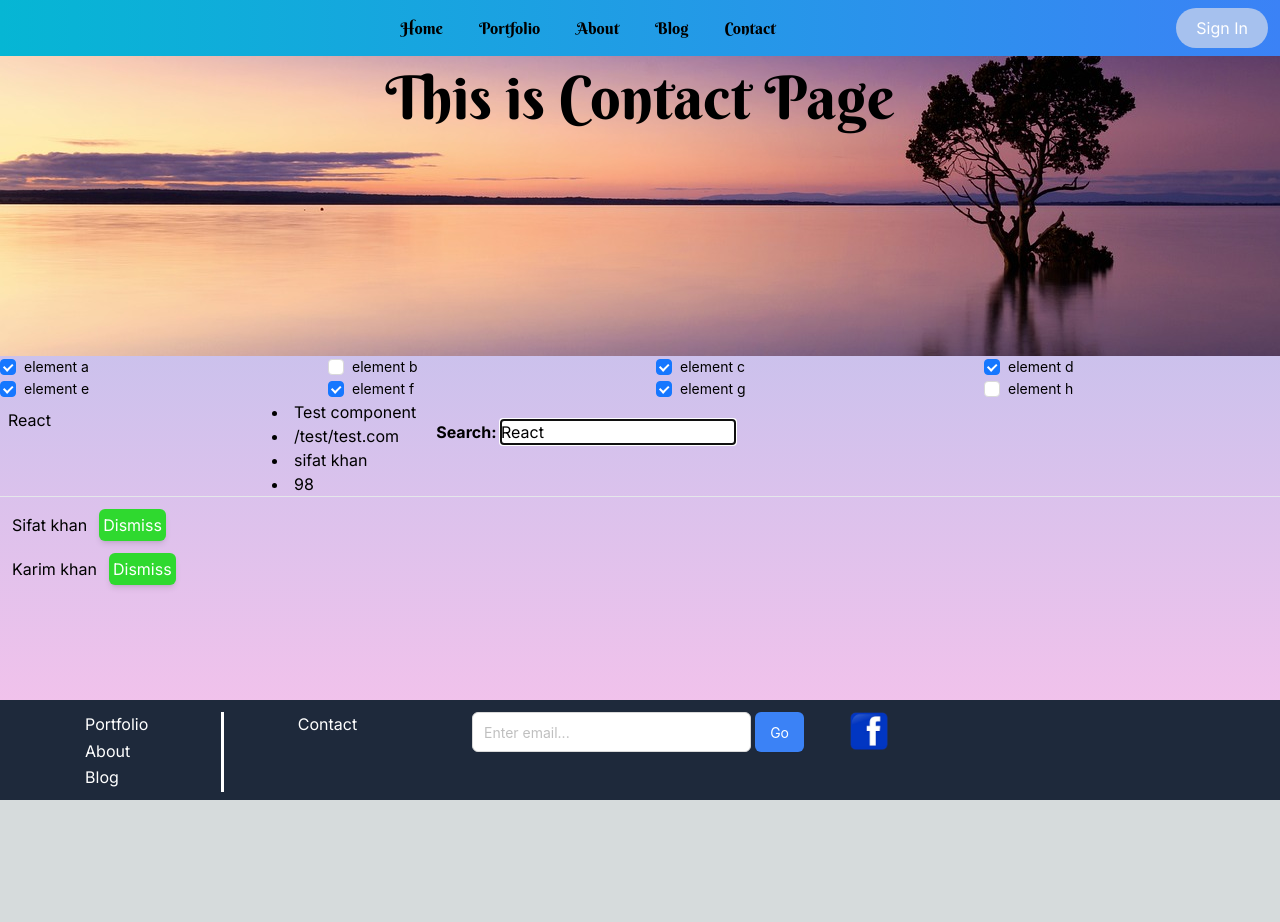
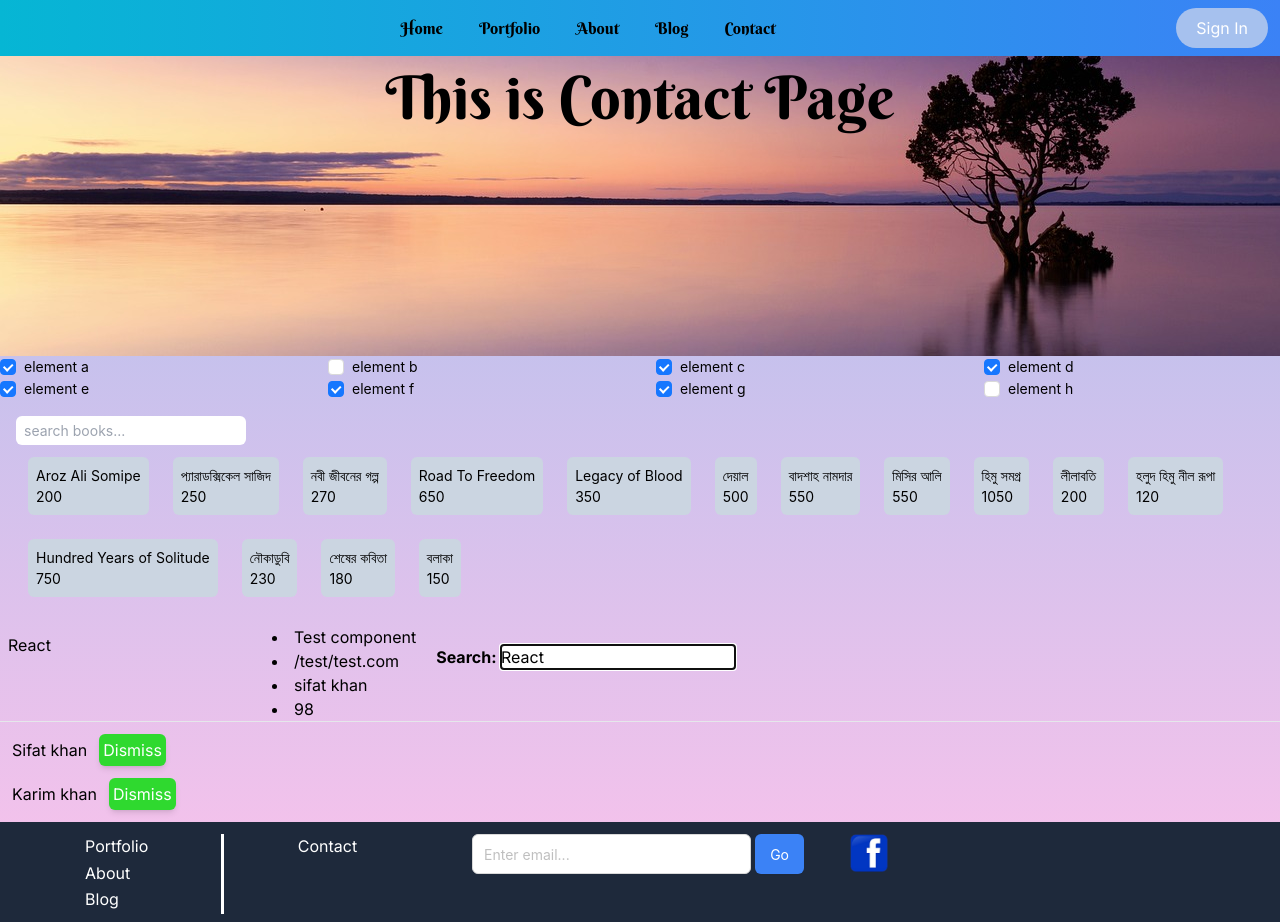
Before and after one commit to sifatkhaan/porfolio, a Next.js app: page /contact in a window 1280 px wide. Before the commit the page ends 800 px from the top, so only its background shows below. Built offline with nearby package versions, Linux system fonts and the light colour scheme; a web font is replaced by a local one.

Commit message:
search from json is done

```diff
--- /dev/null
+++ b/app/booksData.json
@@ -0,0 +1,109 @@
+
+[
+    {
+      "id": 1,
+      "photo": "/../../../../../../book1.jpg",
+      "name": "Aroz Ali Somipe",
+      "author": "Arif Ajad",
+      "price": 200
+    },
+    {
+      "id": 2,
+      "photo": "/../../../../../../book2.jpg",
+      "name": "প্যারাডক্সিকেল সাজিদ",
+      "author": "Arif Ajad",
+      "price": 250
+    },
+    {
+      "id": 3,
+      "photo": "/../../../../../../book3.jpg",
+      "name": "নবী জীবনের গল্প",
+      "author": "Arif Ajad",
+      "price": 270
+    },
+    {
+      "id": 4,
+      "photo": "/../../../../../../road_to_freedom.jpg",
+      "name": "Road To Freedom",
+      "author": "Jean-Paul Sartre",
+      "price": 650
+    },
+    {
+      "id": 5,
+      "photo": "/../../../../../../legacy_of_blood.jpg",
+      "name": "Legacy of Blood",
+      "author": "Anthony Mascharenhus",
+      "price": 350
+    },
+    {
+      "id": 6,
+      "photo": "/../../../../../../deyal.jpeg",
+      "name": "দেয়াল",
+      "author": "Humayun Ahmed",
+      "price": 500
+    },
+    {
+      "id": 7,
+      "photo": "/../../../../../../Badshah-Namdar.jpg",
+      "name": "বাদশাহ নামদার",
+      "author": "Humayun Ahmed",
+      "price": 550
+    },
+    {
+      "id": 8,
+      "photo": "/../../../../../../misir_ali.jpg",
+      "name": "মিসির আলি",
+      "author": "Humayun Ahmed",
+      "price": 550
+    },
+    {
+      "id": 9,
+      "photo": "/../../../../../../Himu-Somogro.jpg",
+      "name": "হিমু সমগ্র",
+      "author": "Humayun Ahmed",
+      "price": 1050
+    },
+    {
+      "id": 10,
+      "photo": "/../../../../../../lilaboti.jpeg",
+      "name": "লীলাবতি",
+      "author": "Humayun Ahmed",
+      "price": 200
+    },
+    {
+      "id": 11,
+      "photo": "/../../../../../../holud_himu.jpg",
+      "name": "হলুদ হিমু নীল রূপা",
+      "author": "Humayun Ahmed",
+      "price": 120
+    },
+    {
+      "id": 12,
+      "photo": "/../../../../../../hundred_years_of_solitude.jpg",
+      "name": "Hundred Years of Solitude",
+      "author": "Gabriel Garcia Markez",
+      "price": 750
+    },
+    {
+      "id": 13,
+      "photo": "/../../../../../../noukadubi.jpg",
+      "name": "নৌকাডুবি",
+      "author": "Rabindranath Tagore",
+      "price": 230
+    },
+    {
+      "id": 14,
+      "photo": "/../../../../../../sheser_kobita.png",
+      "name": "শেষের কবিতা",
+      "author": "Rabindranath Tagore",
+      "price": 180
+    },
+    {
+      "id": 15,
+      "photo": "/../../../../../../bolaka.webp",
+      "name": "বলাকা",
+      "author": "Rabindranath Tagore",
+      "price": 150
+    }
+
+  ]
--- a/app/contact/page.jsx
+++ b/app/contact/page.jsx
@@ -6,10 +6,16 @@ import Test  from '../component/test/Test';
 import List  from '../component/test/List';
 import Header from '../component/Header';
 import Footer from '../component/Footer';
+import booksData from '../booksData.json';
 import InputWithLabel from '../component/Form/InputWithLabel';
+
 export default function Contact() {
+  // states
+//book state
+const [bookSearch, setSearchBook]= useState("")
+const [bookItem, setBookItem]= useState(booksData)
+//book state end
 
-  // states
   const [searchTearm, setSearchTerm]= useState('React');
   const item=
     {
@@ -84,7 +90,6 @@ export default function Contact() {
   ];
 
   const [stories, setStories] = useState(businessOperation)
-
   const handleRemoveStories = (item) =>{
     const newStories = stories.filter((story)=> item.id !== story.id);
     setStories(newStories)
@@ -98,6 +103,21 @@ export default function Contact() {
    tree.fall = "We make giant leaf pumpkins";
    const display = tree.fall.indexOf("giant")
    console.log("contact page")
+
+   //books search
+   console.log(booksData, "books");
+
+  //  const resetFilters = (e)=>{
+  //   const query = e.target.value.toLowerCase();
+  //   setSearchBook(query);
+  //   const searchResult = booksData.filter((item) =>
+  //   item.name.toLowerCase().includes(query)
+  //   )
+  //   setBookItem(searchResult);
+  //  }
+  const resetFilters = booksData.filter(data=>
+    data.name.toLowerCase().includes(bookSearch.toLowerCase())
+  )
 
 
   return (
@@ -126,6 +146,26 @@ export default function Contact() {
                   </Col>
                   ))}
             </Row>
+        </div>
+        {/* test search */}
+        <div className='flex m-4 w-full'>
+          <Row>
+            <Col span={24}>
+
+            <input className='p-1 rounded-md pl-2' placeholder='search books...' type="text" onChange={(e)=>setSearchBook(e.target.value)}/>
+
+          </Col>
+          {resetFilters.map((data, i)=> (
+            <Col className='m-3 p-2 rounded-md bg-slate-300' key={i}>
+              <p>{data.name}</p>
+              <p>{data.price}</p>
+              </Col>
+          ))
+          }
+
+          </Row>
+
+
         </div>
 
       </div>
```
